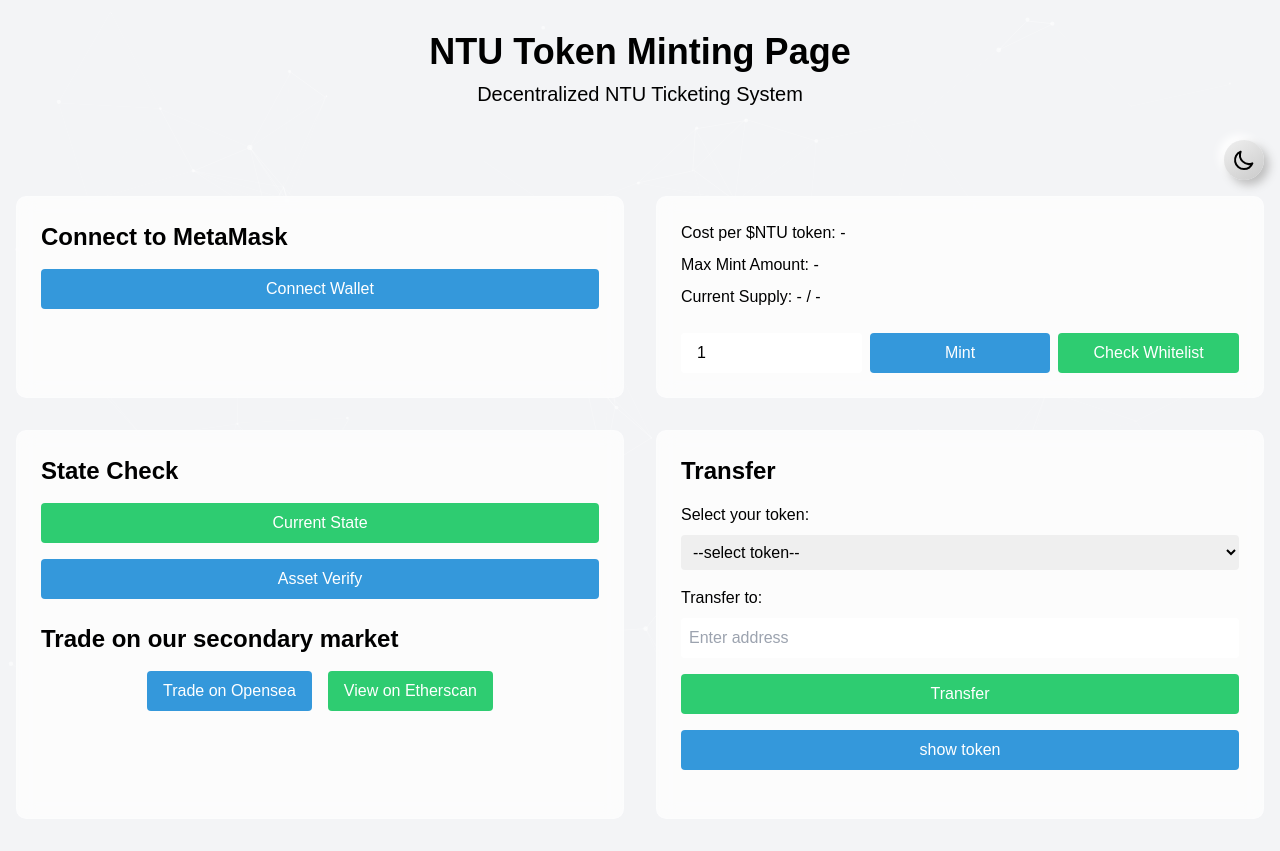
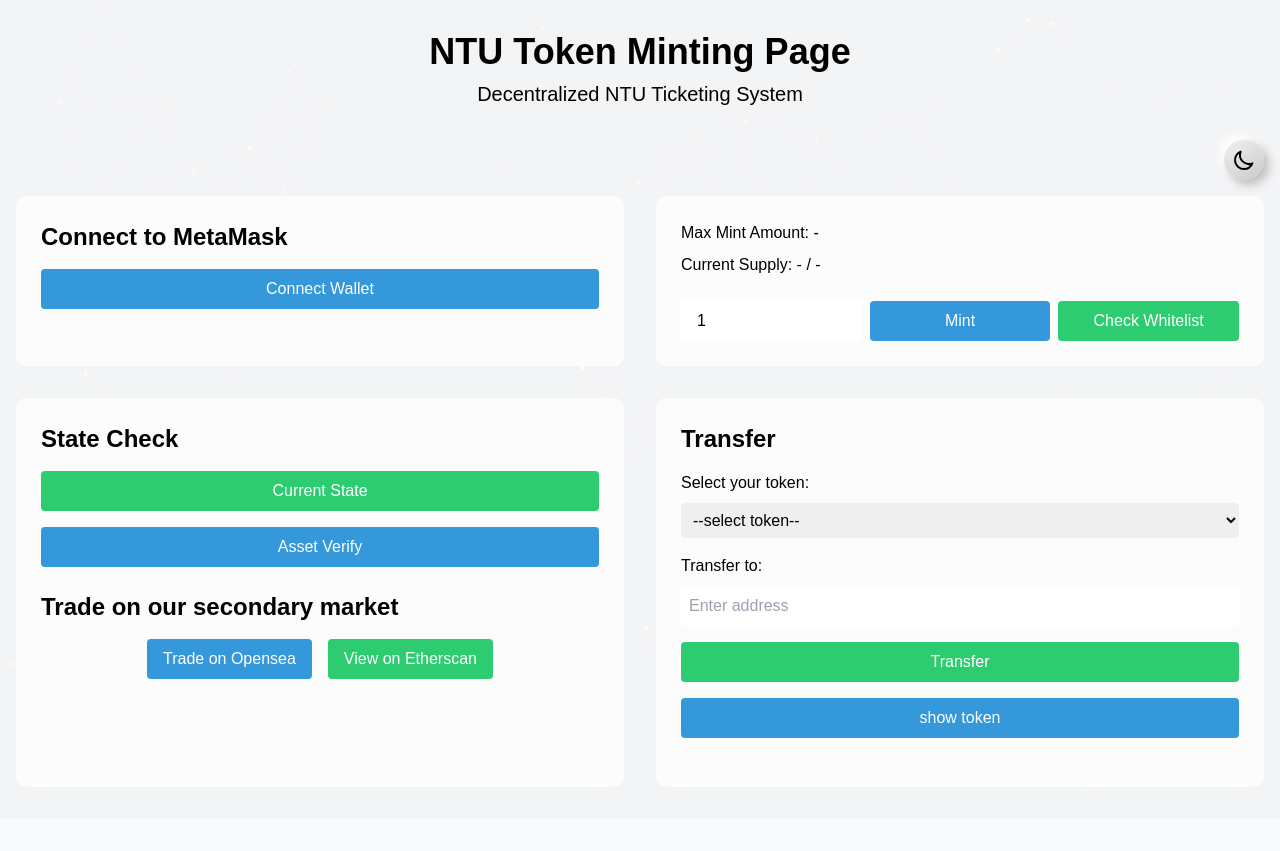
Before and after one commit to FoeverA0/NTUNouns, a Flask app: page / in a window 1280 px wide. After the commit the page ends 738 px from the top, so only its background shows below. Run offline with Flask 3, Linux system fonts and the light colour scheme; some libraries are stand-ins or nearby versions; some web fonts are replaced.

Commit message:
update:去掉所有cost有关

```diff
--- a/templates/index.html
+++ b/templates/index.html
@@ -39,7 +39,7 @@
         </div>
 
         <div class="glassmorphic p-6">
-            <p class="mb-2">Cost per $NTU token: <span id="cost">-</span></p>
+{#            <p class="mb-2">Cost per $NTU token: <span id="cost">-</span></p>#}
             <p class="mb-2">Max Mint Amount: <span id="maxMintAmount">-</span></p>
             <p class="mb-2">Current Supply: <span id="totalSupply">-</span> / <span id="maxSupply">-</span></p>
             <div class="flex items-center">
@@ -1016,7 +1016,6 @@
                 m_account = hide_addr(account, 6, 5)
 
                 document.getElementById('connectButton').innerText = `Connected: ${m_account}`;
-
                 // Initialize contract
                 contract = new web3.eth.Contract(contractABI, contractAddress);
 
@@ -1025,12 +1024,11 @@
                 Owner = await contract.methods.owner().call();
 
                 // Get contract info
-                const cost = await contract.methods.cost().call();
                 const maxMintAmount = await contract.methods.maxMintAmount().call();
                 const totalSupply = await contract.methods.totalSupply().call();
                 const maxSupply = await contract.methods.maxSupply().call();
 
-                document.getElementById('cost').innerText = isWhitelisted || (Owner == account) ? "Free" : web3.utils.fromWei(cost, 'ether') + " ETH";
+                // document.getElementById('cost').innerText = "Free"
                 document.getElementById('maxMintAmount').innerText = maxMintAmount;
                 document.getElementById('totalSupply').innerText = totalSupply;
                 document.getElementById('maxSupply').innerText = maxSupply;
@@ -1063,11 +1061,6 @@
         let pre_sale = await contract.methods.check_presale().call();
         if (pre_sale && !isWhitelisted) {
             alert("You are not whitelisted!"); //if it's pre-sale, only whitelisted users are allowed to mint
-        }
-
-        if (!isWhitelisted && account != Owner) {
-            const cost = await contract.methods.cost().call();
-            totalCost = web3.utils.toBN(cost).mul(web3.utils.toBN(mintAmount));//if it's public-sale, non-whitelisted users have to pay a certain amount of ether
         }
 
         try {
@@ -1124,6 +1117,7 @@
         let tokenURI = await contract.methods.tokenURI(selectedtoken).call();
         tokenURI = tokenURI.replace("ipfs://", "");
         const jsonURI = "https://ipfs.io/ipfs/" + tokenURI;
+        debugger
         fetch(jsonURI)
             .then(response => response.json())
             .then(data => {
```
